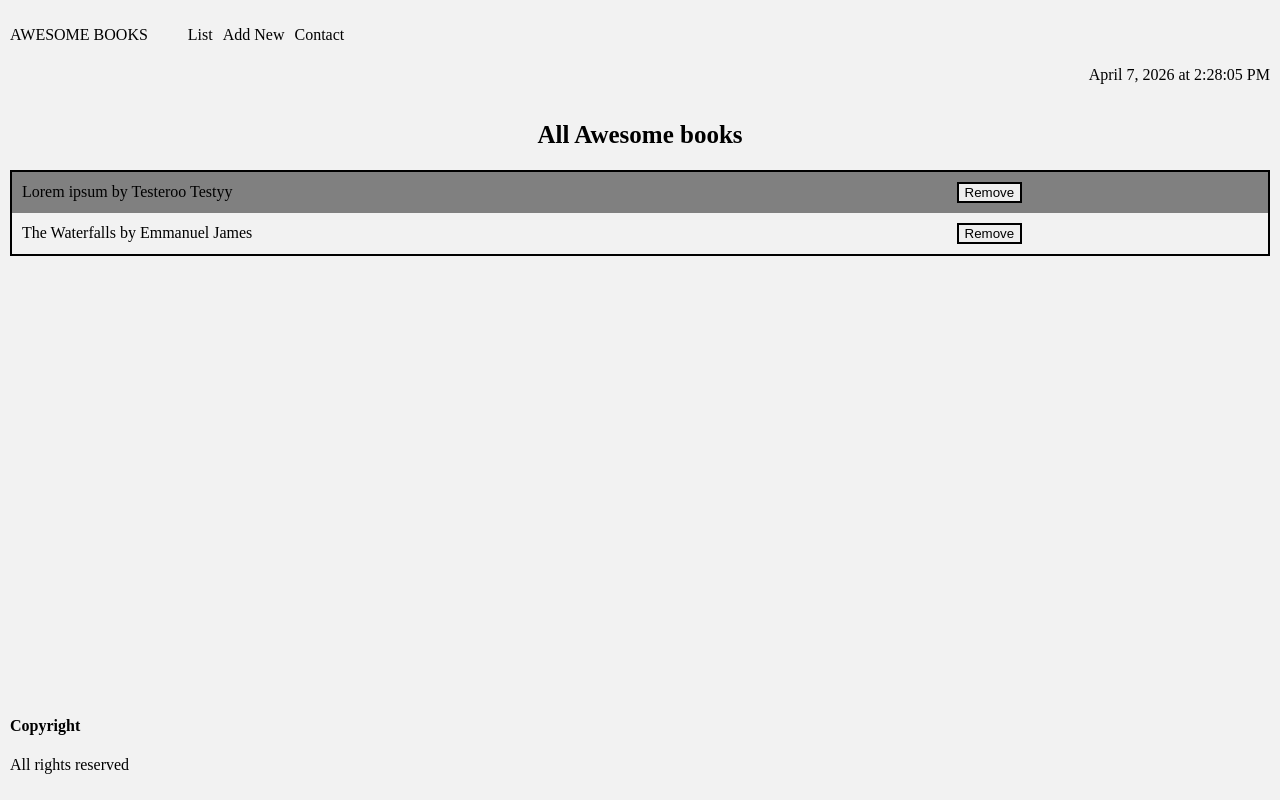
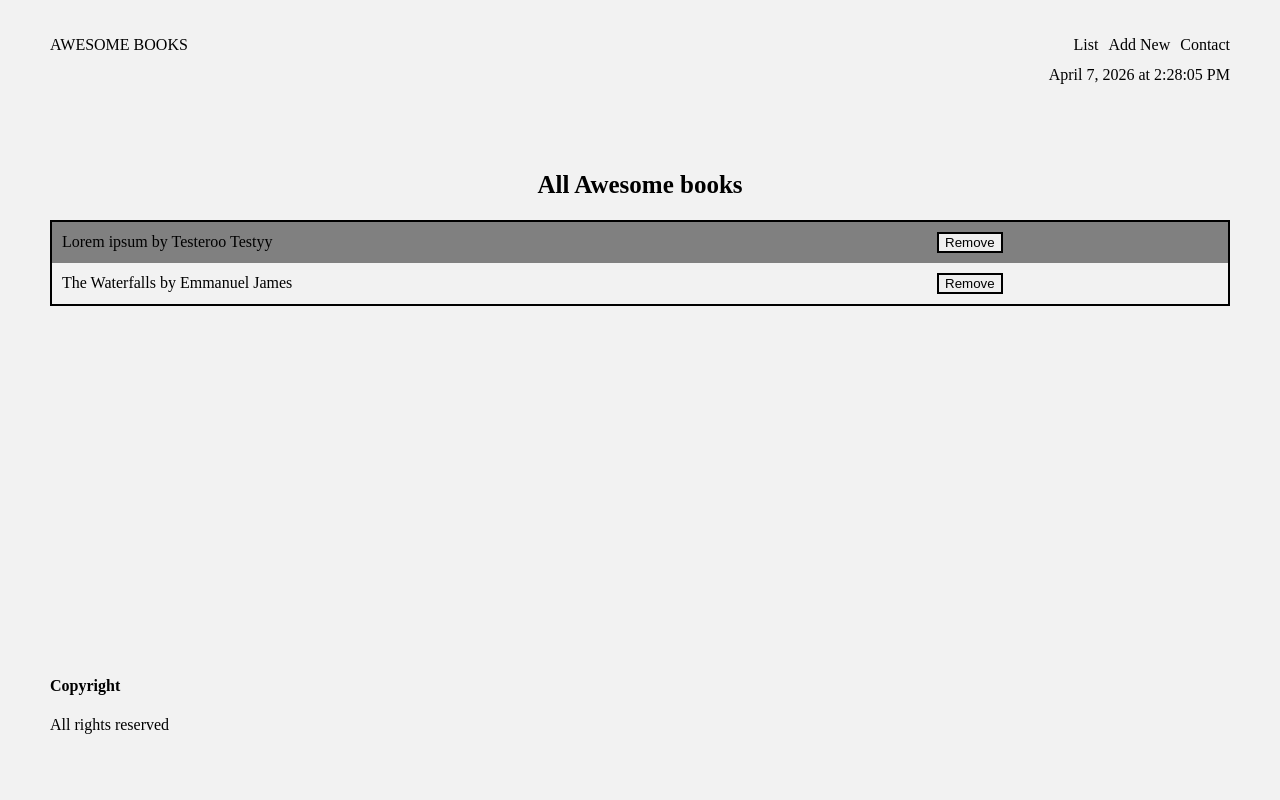
Before and after one commit to chukwus618/Awesome-books, a website: page index.html in a window 1280 px wide. Drawn offline with Linux system fonts and the light colour scheme.

Commit message:
Style header position properly and make pages responsive for large screen sizes

```diff
--- a/index.css
+++ b/index.css
@@ -61,6 +61,8 @@ header {
   justify-content: space-between;
   position: fixed;
   top: 0;
+  right: 0;
+  left: 0;
   z-index: 2;
   padding: 10px;
 }
@@ -103,3 +105,26 @@ footer {
   justify-content: flex-end;
   padding-right: 10px;
 }
+
+@media (min-width: 768px) {
+  #contact-page {
+    text-align: center;
+    list-style-position: inside;
+  }
+
+  .page-section {
+    padding: 100px 50px;
+  }
+
+  header {
+    padding: 20px 50px;
+  }
+
+  footer {
+    padding: 50px;
+  }
+
+  #date-time {
+    padding-right: 50px;
+  }
+}
```
